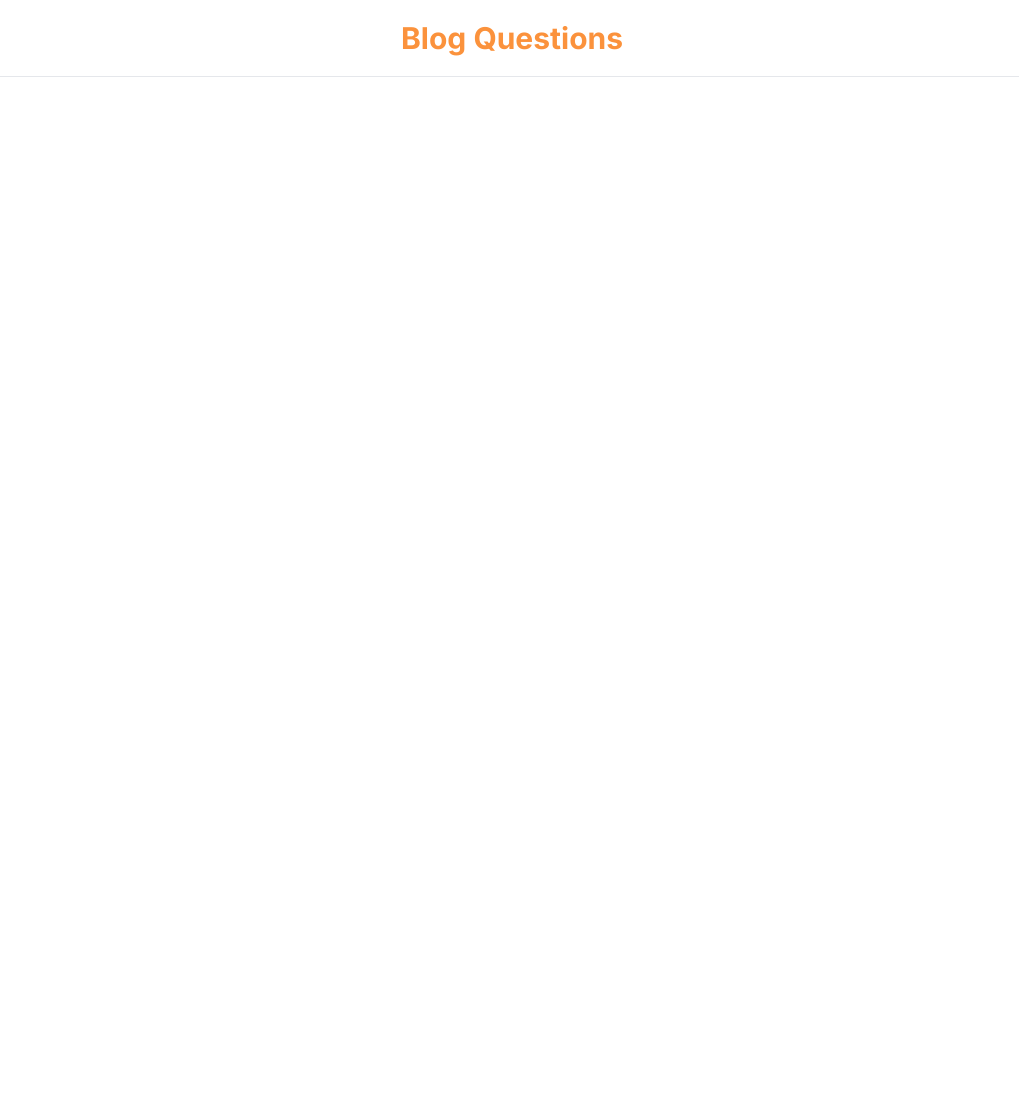
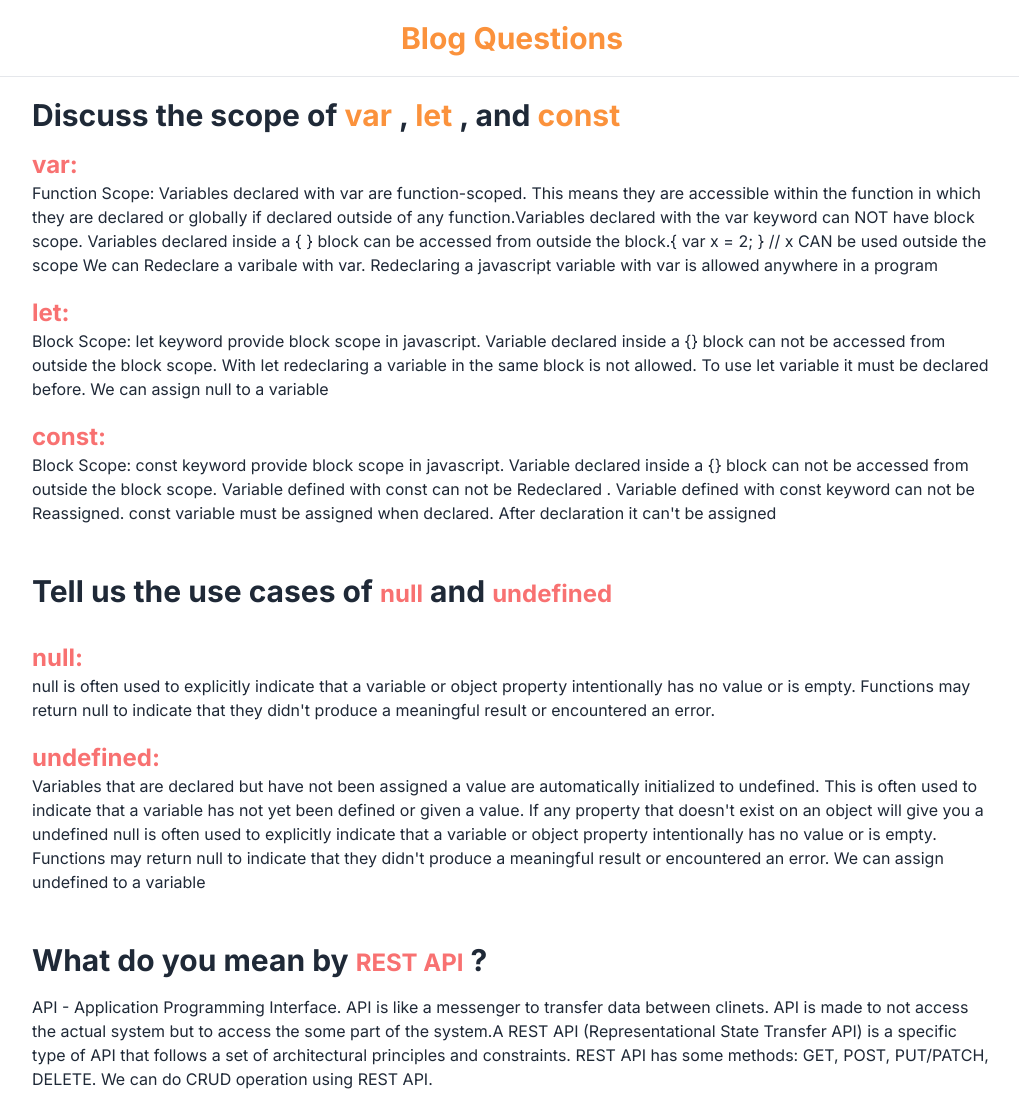
Before and after one commit to ProgSomel/PH-tube, a plain HTML site: page blog.html in a window 1280 px wide. Shown: the whole page, without its empty margins (128-1147 px from the left). Before the commit the page ends 800 px from the top, so only its background shows below. Drawn offline with nearby package versions, Linux system fonts and the light colour scheme.

Commit message:
Blog.html completed

```diff
--- a/blog.html
+++ b/blog.html
@@ -20,5 +20,45 @@
     <h1 class="text-3xl font-bold text-orange-400 text-center mt-5 ">Blog Questions</h1>
     <hr class="text-red-400 my-5">
 
+    <section class="w-3/4 mx-auto mt-5">
+        <h1 class="text-3xl font-bold mb-4">Discuss the scope of <span class="text-orange-400">var </span>, <span class="text-orange-400">let </span>, and <span class="text-orange-400">const</span> </h1>
+        <p class="mb-5"> <span class="font-bold text-2xl text-red-400 ">var:</span> <br>
+
+            Function Scope: Variables declared with var are function-scoped. This means they are accessible within the function in which they are declared or globally if declared outside of any function.Variables declared with the var keyword can NOT have block scope.
+
+            Variables declared inside a { } block can be accessed from outside the block.{
+                var x = 2;
+              }
+              // x CAN be used outside the scope
+              We can Redeclare a varibale with var. Redeclaring a javascript variable with var is allowed anywhere in a program
+            </p>
+        <p class="mb-5"> <span class="font-bold text-2xl text-red-400">let:</span> <br>
+
+            Block Scope: let keyword provide block scope in javascript. Variable declared inside a {} block can not be accessed from outside the block scope. With let redeclaring a variable in the same block is not allowed. To use let variable it must be declared before. We can assign null to a variable
+            </p>
+        <p class="mb-5"> <span class="font-bold text-2xl text-red-400">const:</span> <br>
+
+            Block Scope: const keyword provide block scope in javascript. Variable declared inside a {} block can not be accessed from outside the block scope. Variable defined with const can not be Redeclared . Variable defined with const keyword can not be Reassigned. const variable must be assigned when declared. After declaration it can't be assigned
+            </p>
+
+            <h1 class="text-3xl font-bold mt-12 mb-8">Tell us the use cases of <span class="font-bold text-2xl text-red-400">null</span>  and <span class="font-bold text-2xl text-red-400">undefined</span> </h1>
+
+            <p class="mb-5"> <span class="font-bold text-2xl text-red-400">null:</span> <br>
+
+                null is often used to explicitly indicate that a variable or object property intentionally has no value or is empty. Functions may return null to indicate that they didn't produce a meaningful result or encountered an error.
+                </p>
+            <p class="mb-5"> <span class="font-bold text-2xl text-red-400">undefined:</span> <br>
+                Variables that are declared but have not been assigned a value are automatically initialized to undefined. This is often used to indicate that a variable has not yet been defined or given a value. If any property that doesn't exist on an object will give you a undefined
+
+                null is often used to explicitly indicate that a variable or object property intentionally has no value or is empty. Functions may return null to indicate that they didn't produce a meaningful result or encountered an error. We can assign undefined to a variable
+                </p>
+
+                <h1 class="text-3xl font-bold mt-12 mb-4">What do you mean by <span  class="font-bold text-2xl text-red-400">REST API</span> ?</h1>
+
+                <p class="mb-12">
+                    API - Application Programming Interface. API is like a messenger to transfer data between clinets. API is made to not access the actual system but to access the some part of the system.A REST API (Representational State Transfer API) is a specific type of API that follows a set of architectural principles and constraints. REST API has some methods: GET, POST, PUT/PATCH, DELETE. We can do CRUD operation using REST API.
+                </p>
+    </section>
+
 </body>
 </html>
```
